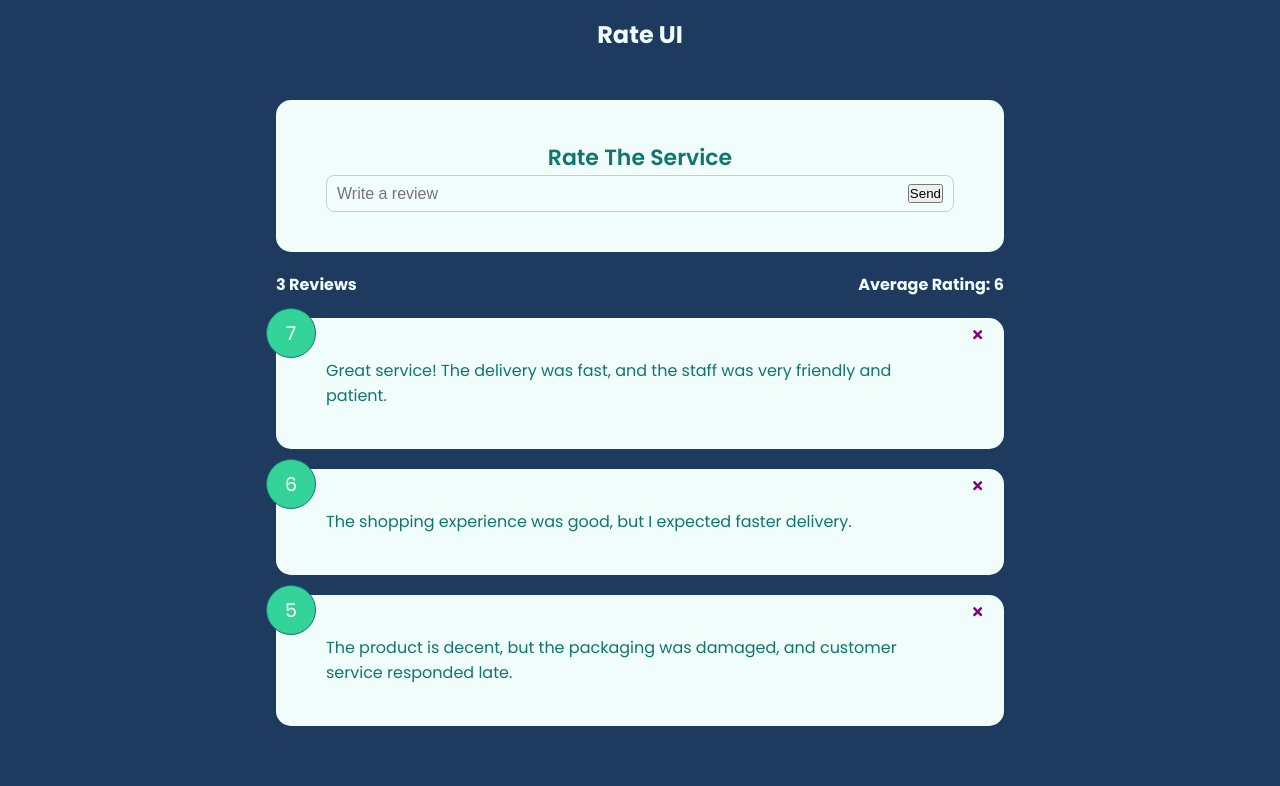
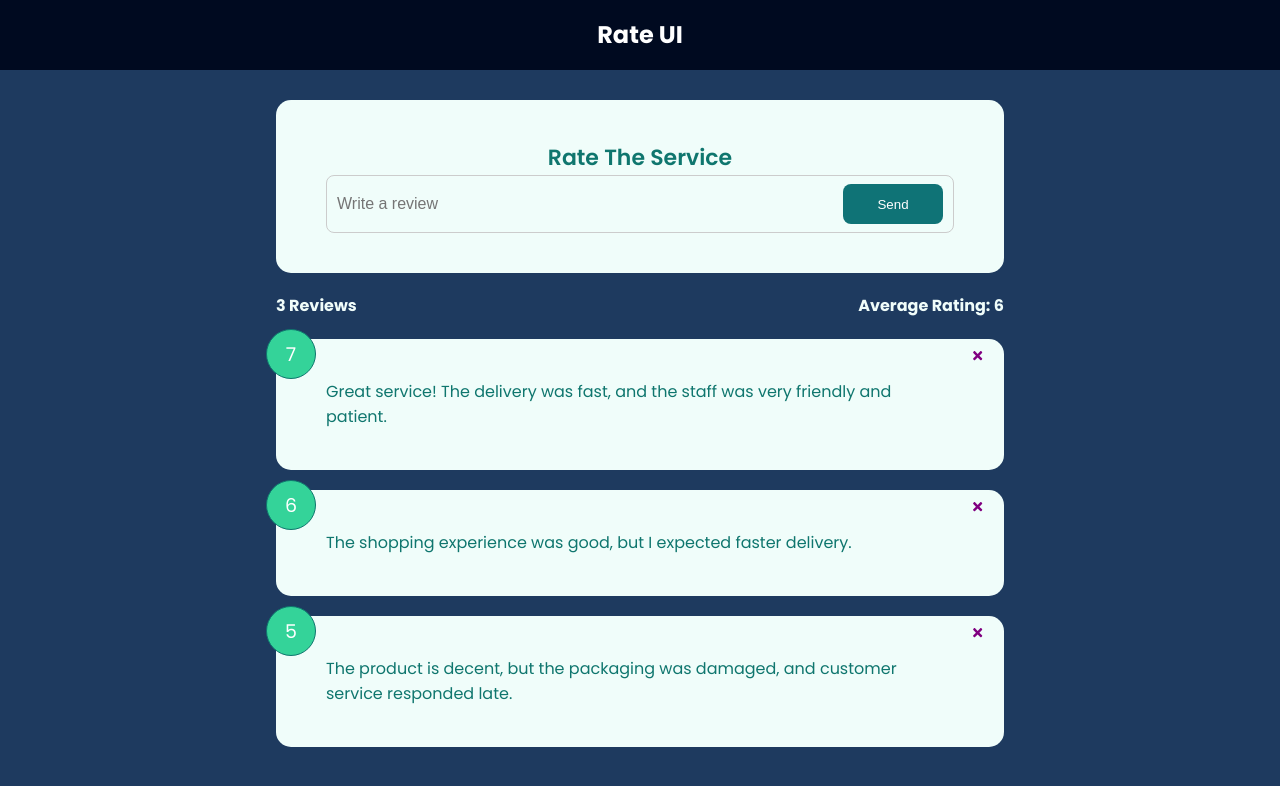
Before and after one commit to Yakov-Tome/Feedback-Rate, a React (Vite) app in the folder Rate-App/: page / in a window 1280 px wide. Shown: the top 786 px of the page. Built offline with nearby package versions, Linux system fonts and the light colour scheme.

Commit message:
Custom Button Component

```diff
--- a/Rate-App/src/components/FeedbackForm.jsx
+++ b/Rate-App/src/components/FeedbackForm.jsx
@@ -1,11 +1,11 @@
 import React, { useState } from "react";
 import Card from "./shared/Card";
+import Button from "./shared/Button";
 
 function FeedbackForm() {
   const [text, setText] = useState("");
 
   const handleTextChange = (event) => {
-    event.preventDefault();
     setText(event.target.value);
   };
 
@@ -21,7 +21,9 @@ function FeedbackForm() {
             placeholder="Write a review"
             value={text}
           />
-          <button type="submit">Send</button>
+          <Button version="primary" type="submit">
+            Send
+          </Button>
         </div>
       </form>
     </Card>
--- /dev/null
+++ b/Rate-App/src/components/shared/Button.jsx
@@ -0,0 +1,11 @@
+import React from "react";
+
+function Button({ children, version, type, isDisabled }) {
+  return (
+    <button type={type} disabled={isDisabled} className={`btn btn-${version}`}>
+      {children}
+    </button>
+  );
+}
+
+export default Button;
--- a/Rate-App/src/index.css
+++ b/Rate-App/src/index.css
@@ -30,6 +30,8 @@ header {
   justify-content: space-between;
   align-items: center;
   margin-bottom: 30px;
+  background-color: #000a20;
+  color: rgb(255, 255, 255);
 }
 
 .card {
@@ -156,7 +158,7 @@ input:focus {
 }
 
 .btn-primary {
-  background-color: #0f766e;
+  background-color: #0f7376;
 }
 
 .btn-secondary {
```
